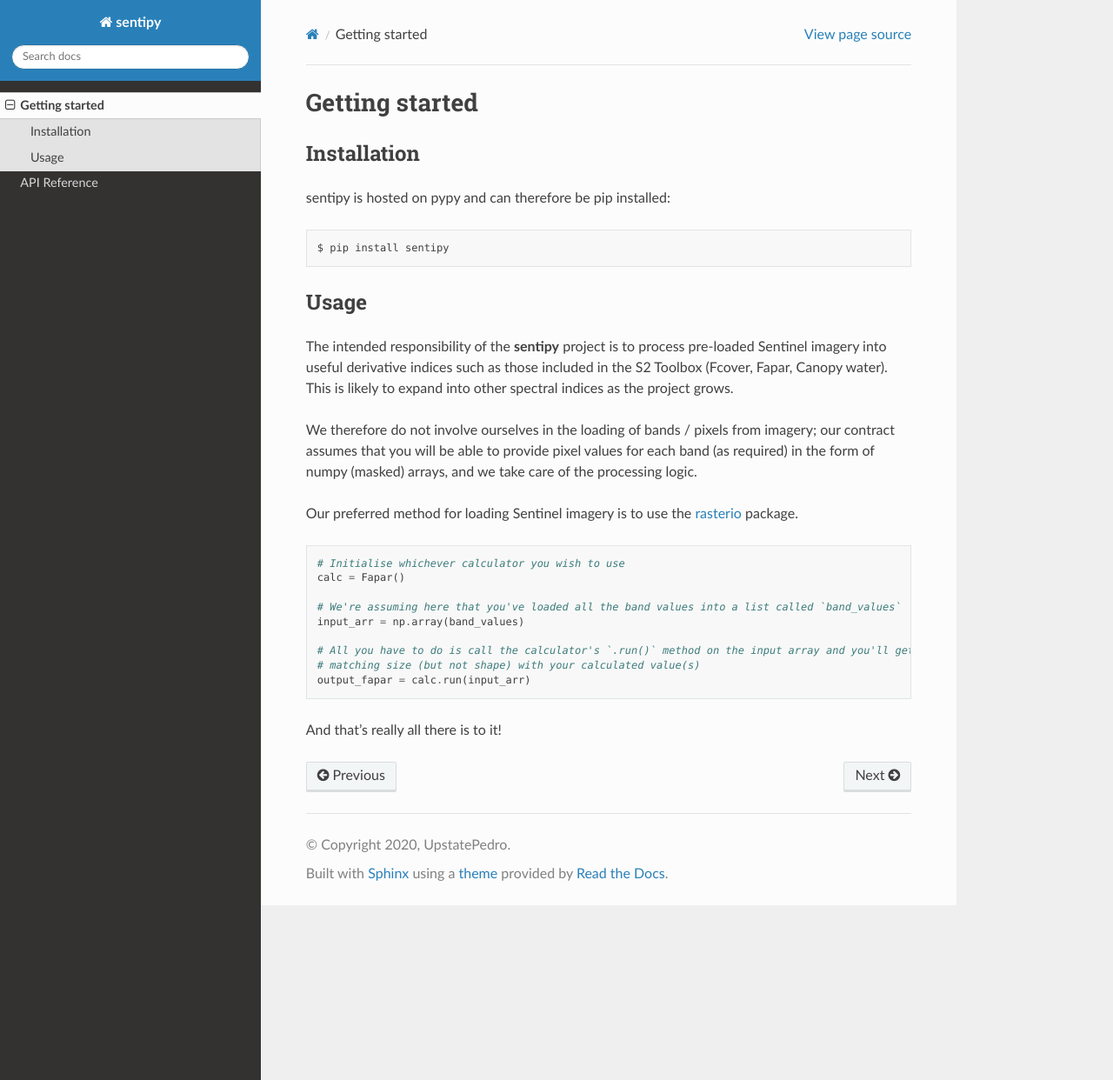
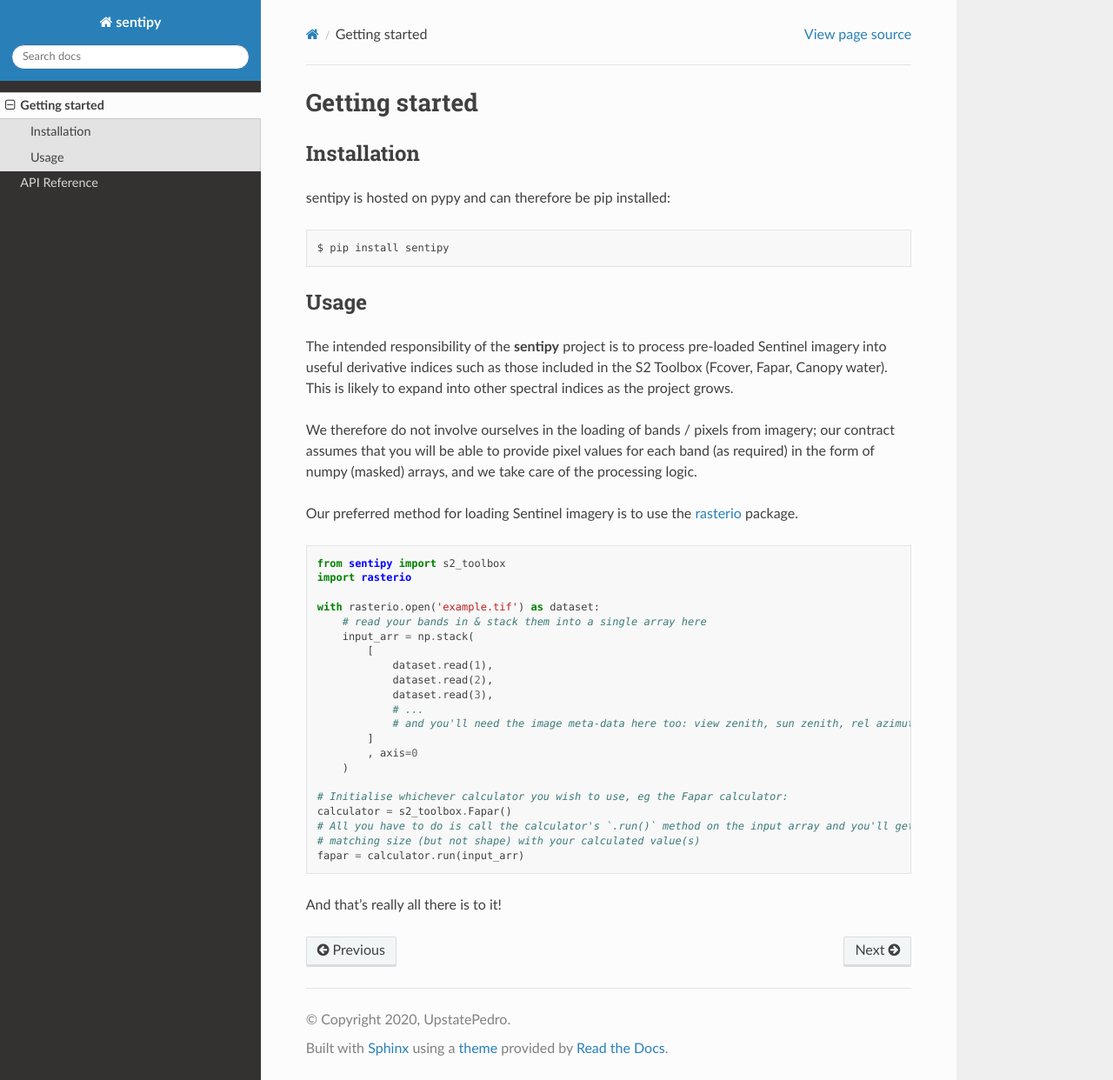
Before and after one commit to UpstatePedro/sentipy, a Sphinx documentation site: the page built from docs/gettingstarted.rst, in a window 1280 px wide and 1242 px high. Shown: the whole window at 87% size. Built offline with Sphinx 7.4.7 and the Read the Docs theme 2.0.0, drawn with Linux system fonts in a browser that asks for light colours.

Commit message:
Updated usage example

```diff
--- a/docs/gettingstarted.rst
+++ b/docs/gettingstarted.rst
@@ -28,14 +28,26 @@
 
 .. code-block:: python
 
-    # Initialise whichever calculator you wish to use
-    calc = Fapar()
+    from sentipy import s2_toolbox
+    import rasterio
 
-    # We're assuming here that you've loaded all the band values into a list called `band_values`
-    input_arr = np.array(band_values)
+    with rasterio.open('example.tif') as dataset:
+        # read your bands in & stack them into a single array here
+        input_arr = np.stack(
+            [
+                dataset.read(1),
+                dataset.read(2),
+                dataset.read(3),
+                # ...
+                # and you'll need the image meta-data here too: view zenith, sun zenith, rel azimuth
+            ]
+            , axis=0
+        )
 
+    # Initialise whichever calculator you wish to use, eg the Fapar calculator:
+    calculator = s2_toolbox.Fapar()
     # All you have to do is call the calculator's `.run()` method on the input array and you'll get an output array of
     # matching size (but not shape) with your calculated value(s)
-    output_fapar = calc.run(input_arr)
+    fapar = calculator.run(input_arr)
 
 And that's really all there is to it!
```
